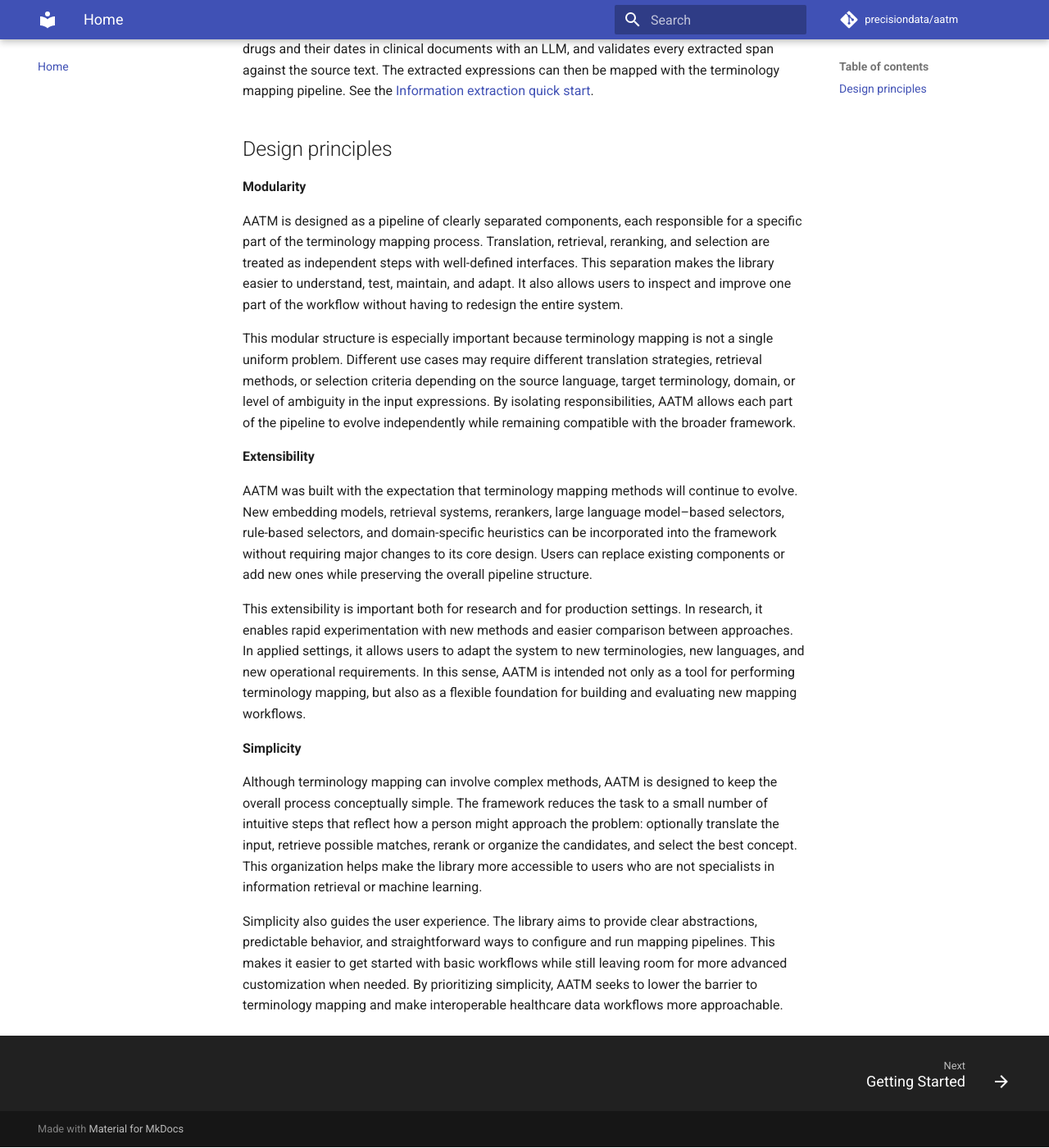
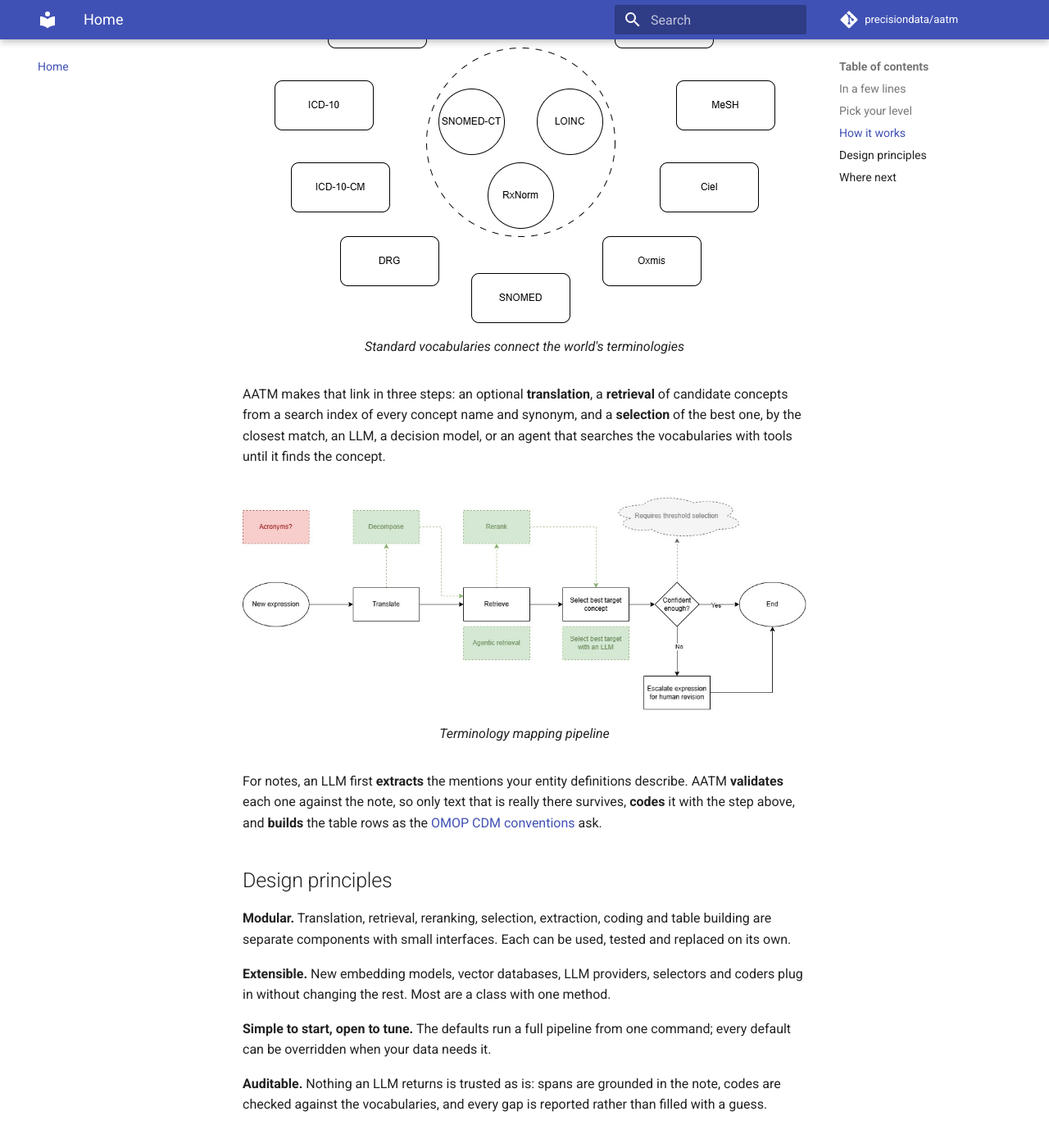
Before and after one commit to precisiondata/aatm, an MkDocs documentation site: the page built from docs/index.md, in a window 1280 px wide and 1400 px high, scrolled down 1669 px. Shown: the whole window at 82% size. Built offline with MkDocs 1.6.1 and Material for MkDocs 9.7.7, drawn with Linux system fonts in a browser that asks for light colours; comment, search, counter and statistics services are not loaded; the version menu is left out; some of the changed text lies outside the part shown.

Commit message:
docs: new home page, start-here page and 0.4.0 release notes
The home page leads with the three jobs AATM does and the three levels
it can be used at; Start here gives a reading path per goal. The
release notes list what changed since 0.3.0 and what to check when
upgrading.

Co-Authored-By: Claude Opus 5.5 <noreply@anthropic.com>

````diff
--- a/docs/getting-started/index.md
+++ b/docs/getting-started/index.md
@@ -1,53 +1,77 @@
-# Getting Started
+# Start here
 
-Welcome to **AATM** — the **Any-to-Any Terminology Mapper**.
+This page tells you what to read, in which order, for what you want to do.
 
-AATM helps you map source terminology expressions to standardized concepts through a modular pipeline composed of:
+## 1. Set up (everyone, once)
 
-- **translation**
-- **retrieval**
-- **reranking**
-- **selection**
+1. [Install AATM](installation.md): `pip install aatm`, then `aatm doctor` to check
+   whether local models will use your GPU.
+2. [Set up the vocabularies](setup.md): request them on Athena and run `aatm init`. This
+   builds the vocabulary database and the search index every workflow uses.
+3. Put your LLM provider's key in a `.env` file ([Environment variables](env.md)).
 
-It is designed so you can start simple and progressively swap components as needed.
+## 2. Pick your path
 
----
+=== "Notes to OMOP tables"
 
-## What AATM does
+    1. [Quick start: notes to OMOP tables](quick_start_omop.md): a first table in
+       minutes, then a file of notes.
+    2. [High-level guide](high_level.md): a full dataset, from a pilot on a sample to
+       loading the tables into your CDM.
+    3. When the predefined definitions are not enough:
+       [From notes to OMOP tables](omop_tables.md) (the `omop` block) and
+       [Writing entity definitions](entity_definitions.md).
+    4. When you need to tune: [Coding extracted text](coding_text.md),
+       [Processing large datasets](large_datasets.md),
+       [Tuning large OMOP runs](tuning_omop_runs.md).
 
-At a high level, AATM takes source concepts such as:
+=== "Information extraction only"
 
-- local clinical terms
-- source vocabulary descriptions
-- free-text expressions
+    1. [Information extraction quick start](quick_start_extraction.md): entities,
+       validation and results, without tables.
+    2. [Writing entity definitions](entity_definitions.md).
+    3. [Low-level guide](low_level.md), to use your own LLM client or validate output
+       produced elsewhere.
 
-and maps them to standardized concepts using a pipeline like this:
+=== "Terminology mapping"
 
-```text
-source concept
-  -> translator
-  -> retriever
-  -> reranker
-  -> selector
-  -> mapped concept
+    1. [Terminology mapping from the command line](quick_start_cli.md): a CSV of local
+       codes in, a mapped CSV out.
+    2. [Terminology mapping in Python](quick_start_python_api.md): the same with
+       `TerminologyMapper`, and each component on its own.
+    3. [Basic concepts](concepts.md): retrievers, filters, rerankers, selectors.
+
+## 3. Choose your level
+
+The same work can be done at three levels. Start at the top and go down only for the
+part you want to change: the levels mix, e.g. your own coder inside `aatm omop run`'s
+Python equivalent.
+
+| Level | You use | You control | Guide |
+|---|---|---|---|
+| Command line | `aatm init`, `aatm omop run / rebuild / status / failures / pilot`, `aatm map`, `aatm search-ui` | Options in flags or a YAML file | [High-level guide](high_level.md) |
+| Pipelines | `OmopExtractionPipeline` (`__call__`, `run`, `plan`, `rebuild`), `Pilot`, `OmopRun`, `TerminologyMapper` | Plus: any Python object as a source, coder or model settings | [High-level guide](high_level.md) |
+| Building blocks | `SimpleLLMExtractor`, `StructuredLLM`, `validate_extracted_entity`, `OmopTableBuilder`, `TextCoder`, retrievers, rerankers, selectors, `ConceptLookup` | Every step: write or replace any of them | [Low-level guide](low_level.md) |
+
+## The whole pipeline at a glance
+
+```mermaid
+flowchart LR
+    subgraph setup [Once]
+      A[Athena bundle] --> I[aatm init]
+      I --> DB[(omop.db<br/>vocabularies)]
+      I --> VX[(search index)]
+    end
+    N[Clinical notes] --> X[Extract<br/>LLM + entity definitions]
+    X --> V[Validate<br/>against the note]
+    V --> C[Code<br/>mapper or agent]
+    VX --> C
+    DB --> C
+    C --> B[Build rows<br/>CDM conventions]
+    B --> T[OMOP tables<br/>+ provenance, issues]
+    S[Local codes CSV] --> M[aatm map]
+    VX --> M
+    M --> STCM[SOURCE_TO_CONCEPT_MAP]
 ```
 
-The default workflow is centered on OMOP-style terminology mapping.
-
----
-
-## Information extraction
-
-AATM can also extract structured information from clinical documents, such as conditions, drugs, dates and routes, before it is mapped:
-
-```text
-clinical note
-  -> numbered lines
-  -> LLM extraction (guided by entity definitions)
-  -> validation against the note
-  -> validated entities and records
-```
-
-See the [Information extraction quick start](quick_start_extraction.md), and
-[Writing entity definitions](entity_definitions.md) to describe your own entities in
-YAML.
+The [Basic concepts](concepts.md) page defines each box.
--- a/docs/index.md
+++ b/docs/index.md
@@ -1,48 +1,105 @@
-# Welcome
+# Any-to-Any Terminology Mapping
 
-**Any-to-Any Terminology Mapping** is an open-source Python framework designed to facilitate terminology mapping tasks. The library organizes this process in a modular and extensible way to support multiple use cases and incorporate new techniques as they emerge.
+**AATM** is an open-source Python library that turns healthcare text into standard
+concepts of the [OMOP vocabularies](https://athena.ohdsi.org/search-terms/start). It
+does three jobs, which build on each other:
 
-In simple terms, mapping a new expression to a specific terminology involves considering many possible expressions, retrieving the best candidate target terms, and selecting them manually, which can be effortful and time-consuming.
+| | You have | You get | Start with |
+|---|---|---|---|
+| **Clinical notes to OMOP tables** | Free-text notes | Rows of the OMOP CDM `measurement`, `observation`, `condition_occurrence`, `drug_exposure` and `device_exposure` tables, each traceable to the words it came from | [Quick start](getting-started/quick_start_omop.md) |
+| **Information extraction** | Free-text notes | Conditions, drugs, dates, scores... found by an LLM and checked against the text | [Quick start](getting-started/quick_start_extraction.md) |
+| **Terminology mapping** | Local codes and descriptions, in any language | A `SOURCE_TO_CONCEPT_MAP` to standard concepts | [Quick start](getting-started/quick_start_cli.md) |
 
-AATM leverages the [OMOP vocabularies](https://athena.ohdsi.org/search-terms/start) to facilitate this task. These vocabularies reflect large, community-driven mapping efforts that connect many different health-related terminologies and classifications worldwide and organize them around standard terminologies, which serve as the central connecting nodes in the system. As these mapping efforts continue, healthcare-related concepts become increasingly well represented in these vocabularies, creating a virtuous cycle and increasing the chances of finding a strong correspondence for a new unmapped expression.
+## In a few lines
+
+=== "Command line"
+
+    ```bash
+    pip install aatm
+    aatm init --vocab-zip "<the link Athena emailed you>"
+    aatm omop run notes.parquet output/ \
+      --definitions condition_occurrence --definitions drug_exposure \
+      --model openai/gpt-5-mini --coder agent --cache
+    ```
+
+=== "Python"
+
+    ```python
+    from aatm.omop import AgenticCoder, OmopExtractionPipeline
+
+    pipeline = OmopExtractionPipeline(
+        ["condition_occurrence", "drug_exposure"],
+        model_id="openai/gpt-5-mini",
+        coder=AgenticCoder("openai/gpt-5-mini"),
+        cache=True,
+    )
+    summary = await pipeline.run("notes.parquet", "output/")
+    ```
+
+The run reads the notes in chunks, writes each table as Parquet files, and resumes where
+it stopped. Every row keeps its provenance (the note and the span of text it came
+from), and everything that could not be filled is reported with a reason.
+
+## Pick your level
+
+AATM is built in layers. Use the highest one that does what you need, and go down a
+level only for the part you want to change:
+
+| Level | What you write | Read |
+|---|---|---|
+| **Command line** | A YAML file of options; `aatm init`, `aatm omop run`, `aatm map` | [High-level guide](getting-started/high_level.md) |
+| **Pipelines** | A few lines of Python: `OmopExtractionPipeline`, `Pilot`, `TerminologyMapper` | [High-level guide](getting-started/high_level.md) |
+| **Building blocks** | Your own LLM client, coder, selector or vocabulary source, plugged into the pipelines | [Low-level guide](getting-started/low_level.md) |
+
+What to extract, and where it goes in the tables, is never code: it is a YAML file of
+[entity definitions](getting-started/entity_definitions.md), with eight predefined ones
+to start from.
+
+## How it works
+
+Every job ends with the same step: connecting a text to a **standard concept**. The OMOP
+vocabularies are a community-built network that links the world's health terminologies
+and classifications through standard concepts. Once a text is linked to one, every
+terminology connected to it is one step away.
 
 ![Standard vocabularies](./assets/std_vocabs_diagram.png)
 /// caption
-Standard vocabularies
+Standard vocabularies connect the world's terminologies
 ///
 
-
-To accomplish this, AATM organizes the mapping process into very simple steps:
-
-- **translation**, which can be optional;
-- **retrieval**, which explores what is available from prior mapping efforts; and
-- **selection**, which connects a standard concept to the new expression being mapped.
-
-Once this connection is made, every link associated with that standard concept becomes immediately available, enabling mapping to many different terminologies and classifications that are already connected to that concept, effectively breaking down barriers to interoperability in healthcare.
+AATM makes that link in three steps: an optional **translation**, a **retrieval** of
+candidate concepts from a search index of every concept name and synonym, and a
+**selection** of the best one, by the closest match, an LLM, a decision model, or an
+agent that searches the vocabularies with tools until it finds the concept.
 
 ![Terminology mapping pipeline](./assets/aatm-pipeline-diagram.jpg)
 /// caption
 Terminology mapping pipeline
 ///
 
-AATM also includes an **information extraction** pipeline that finds entities such as conditions, drugs and their dates in clinical documents with an LLM, and validates every extracted span against the source text. The extracted expressions can then be mapped with the terminology mapping pipeline. See the [Information extraction quick start](getting-started/quick_start_extraction.md).
+For notes, an LLM first **extracts** the mentions your entity definitions describe.
+AATM **validates** each one against the note, so only text that is really there
+survives, **codes** it with the step above, and **builds** the table rows as the
+[OMOP CDM conventions](https://ohdsi.github.io/CommonDataModel/cdm55.html) ask.
 
 ## Design principles
 
-**Modularity**
+**Modular.** Translation, retrieval, reranking, selection, extraction, coding and table
+building are separate components with small interfaces. Each can be used, tested and
+replaced on its own.
 
-AATM is designed as a pipeline of clearly separated components, each responsible for a specific part of the terminology mapping process. Translation, retrieval, reranking, and selection are treated as independent steps with well-defined interfaces. This separation makes the library easier to understand, test, maintain, and adapt. It also allows users to inspect and improve one part of the workflow without having to redesign the entire system.
+**Extensible.** New embedding models, vector databases, LLM providers, selectors and
+coders plug in without changing the rest. Most are a class with one method.
 
-This modular structure is especially important because terminology mapping is not a single uniform problem. Different use cases may require different translation strategies, retrieval methods, or selection criteria depending on the source language, target terminology, domain, or level of ambiguity in the input expressions. By isolating responsibilities, AATM allows each part of the pipeline to evolve independently while remaining compatible with the broader framework.
+**Simple to start, open to tune.** The defaults run a full pipeline from one command;
+every default can be overridden when your data needs it.
 
-**Extensibility**
+**Auditable.** Nothing an LLM returns is trusted as is: spans are grounded in the note,
+codes are checked against the vocabularies, and every gap is reported rather than
+filled with a guess.
 
-AATM was built with the expectation that terminology mapping methods will continue to evolve. New embedding models, retrieval systems, rerankers, large language model–based selectors, rule-based selectors, and domain-specific heuristics can be incorporated into the framework without requiring major changes to its core design. Users can replace existing components or add new ones while preserving the overall pipeline structure.
+## Where next
 
-This extensibility is important both for research and for production settings. In research, it enables rapid experimentation with new methods and easier comparison between approaches. In applied settings, it allows users to adapt the system to new terminologies, new languages, and new operational requirements. In this sense, AATM is intended not only as a tool for performing terminology mapping, but also as a flexible foundation for building and evaluating new mapping workflows.
-
-**Simplicity**
-
-Although terminology mapping can involve complex methods, AATM is designed to keep the overall process conceptually simple. The framework reduces the task to a small number of intuitive steps that reflect how a person might approach the problem: optionally translate the input, retrieve possible matches, rerank or organize the candidates, and select the best concept. This organization helps make the library more accessible to users who are not specialists in information retrieval or machine learning.
-
-Simplicity also guides the user experience. The library aims to provide clear abstractions, predictable behavior, and straightforward ways to configure and run mapping pipelines. This makes it easier to get started with basic workflows while still leaving room for more advanced customization when needed. By prioritizing simplicity, AATM seeks to lower the barrier to terminology mapping and make interoperable healthcare data workflows more approachable.
+- New here? [Start here](getting-started/index.md), then [install](getting-started/installation.md).
+- Upgrading? See the [release notes](release_notes.md).
+- Looking for a class or a function? See the API reference.
--- /dev/null
+++ b/docs/release_notes.md
@@ -0,0 +1,102 @@
+# Release notes
+
+## 0.4.0
+
+0.4.0 takes the notes-to-OMOP pipeline from a few notes in memory to full datasets:
+resumable runs, batch pricing, sharding, a dry run with a cost estimate, a pilot
+workspace and a command line for all of it. It also adds an agent that searches the
+vocabularies, decision models, and two hosted vector databases.
+
+### Upgrading from 0.3
+
+Most code runs unchanged. Check these:
+
+- **`mapper=` is now `coder=`** on `OmopTableBuilder` and `OmopExtractionPipeline`.
+  `mapper=` still works with a `DeprecationWarning`, and will be removed in a later
+  minor version.
+- **The retriever defaults to the index `aatm init` built.** `TerminologyMapper()`,
+  `load_retriever()`, `AgenticCoder(model)` and `aatm map` without a retriever use the
+  embedding model recorded in `.aatm/config.yaml`. Naming a model whose index is not
+  built raises `VectorDatabaseNotBuiltError`, which lists the indexes that are. Indexes
+  built with 0.3 are not recorded: if you have several, pass `retriever=` or run
+  `aatm init --embedding-model <model>` and choose *Skip* to record one.
+- **Extraction concurrency.** `SimpleLLMExtractor` used to make one call at a time
+  (`max_concurrency=1`). It now sets no cap of its own and relies on
+  `aatm.llm.set_rate_limits`, with retries on rate-limit and transient errors for every
+  call. A chunked run keeps 16 calls in flight with a hosted API and 4 with a local
+  server unless you set `max_concurrency`.
+- **Coded concepts are checked against the vocabulary.** A `map` result that is not a
+  standard concept is stored as `0` and reported `unmapped`, and one of the wrong
+  domain is reported `domain_mismatch`, whatever the coder says.
+- **`pyarrow`** is a declared dependency (it was already installed through `datasets`).
+
+### Notes to OMOP tables at scale
+
+- **Chunked runs** with `pipeline.run(source, output_dir)`: notes are read in chunks
+  from CSV, Parquet, DataFrames, lists or SQL (`notes_from_sql`), and tables are written
+  as Parquet. A ledger records every extraction, so a run resumes where it stopped,
+  retries failed notes, and never pays for a model call twice. Extraction streams across
+  chunks, without waiting for each chunk to finish.
+- **Rebuilds** with `pipeline.rebuild(output_dir)`: rebuild the tables from the stored
+  extractions after editing an `omop` block or changing coder, with no model call.
+- **Observability**: a progress line with throughput, time left, tokens and cost, and a
+  summary per run broken down by stage, saved as JSON in `runs/`.
+- **Batch extraction** with `batch=True` through the OpenAI, Anthropic and Gemini batch
+  APIs, at about half the price. Pending jobs survive a stopped run.
+- **Sharding** with `shard=(index, count)` and `run_sharded`, across processes,
+  machines or scheduler jobs. Row ids are derived from the note id, so shards never
+  clash.
+- **`pipeline.plan(...)`**: a dry run that shows the settings a run would use, the notes
+  left, an estimate of calls, tokens, cost and time from a pilot, and warnings with a
+  fix.
+- **`Pilot`**: versioned runs on a fixed sample, with `pilot.compare(...)` showing the
+  rows, issues, mentions, codes and cost that changed between versions.
+- **Command line**: `aatm omop run`, `rebuild`, `status`, `failures`, and
+  `aatm omop pilot log` / `compare`, with options in a YAML file and exit codes for
+  schedulers.
+
+### Coding extracted text
+
+- **Concept search agent**: `AgenticCoder` (OMOP tables) and `AgenticSelector`
+  (terminology mapping) search the vocabularies with semantic and lexical search, code
+  lookups, concept details and the hierarchy, and read the note's context. On a lab
+  benchmark it coded 29 of 30 tests correctly, against 14 for an LLM selector.
+- **Coding cache**: `cache=True` stores each coding result on disk and reuses it for
+  identical inputs across chunks, runs and rebuilds. `aatm cache info` and
+  `aatm cache clear` manage it.
+- **Coder protocols**: `TextCoder`, `ContextualTextCoder` and `CacheableCoder` define
+  what a coder of your own needs.
+
+### Decision models
+
+- `DecisionModel` answers closed-set questions with probabilities, with OpenAI, Gemini
+  and Jev backends.
+- `DecisionSelector` picks among retrieved candidates with one.
+- `DecisionAttributeLabeller` labels or verifies entity attributes with one
+  (`attribute_labeller=`, or `--labeller` on the command line).
+
+### Setup and infrastructure
+
+- **`aatm init --vocab-zip`** sets up the vocabularies from the link Athena emails, or
+  the downloaded zip.
+- **Chroma Cloud and Pinecone** as alternatives to a local ChromaDB index
+  (`AATM_VECTOR_DB=cloud` or `pinecone`), with `aatm vector-db check` and
+  `aatm vector-db upload`.
+- **Faster retrieval and builds**: filtered queries over-fetch without the filter
+  instead of using ChromaDB's slow filtered search; large queries are split into
+  batches; local embeddings are batched by token budget and use free GPU memory.
+- **Rate limits and retries** for every LLM call, set once with `set_rate_limits`, and
+  `on_error="record"` to keep a batch going when one note fails.
+- **JSON Schema for entity definitions**: completion and inline errors in your editor.
+
+### Documentation
+
+- Versioned documentation (latest, previous and dev).
+- New pages: [Start here](getting-started/index.md),
+  [Set up the vocabularies](getting-started/setup.md), a
+  [notes-to-OMOP quick start](getting-started/quick_start_omop.md), a
+  [high-level guide](getting-started/high_level.md) and a
+  [low-level guide](getting-started/low_level.md). The OMOP guide is split into
+  [the tables](getting-started/omop_tables.md),
+  [coding extracted text](getting-started/coding_text.md) and
+  [processing large datasets](getting-started/large_datasets.md).
--- a/mkdocs.yml
+++ b/mkdocs.yml
@@ -27,6 +27,7 @@ nav:
     - Coding extracted text: 'getting-started/coding_text.md'
     - Processing large datasets: 'getting-started/large_datasets.md'
     - Tuning large OMOP runs: 'getting-started/tuning_omop_runs.md'
+  - Release notes: 'release_notes.md'
   - API Reference:
     - Command Line Interface: 'reference/cli.md'
     - Pipeline components:
````
Also changed, not shown: docs/getting-started/low_level.md (+15 -3 lines).
